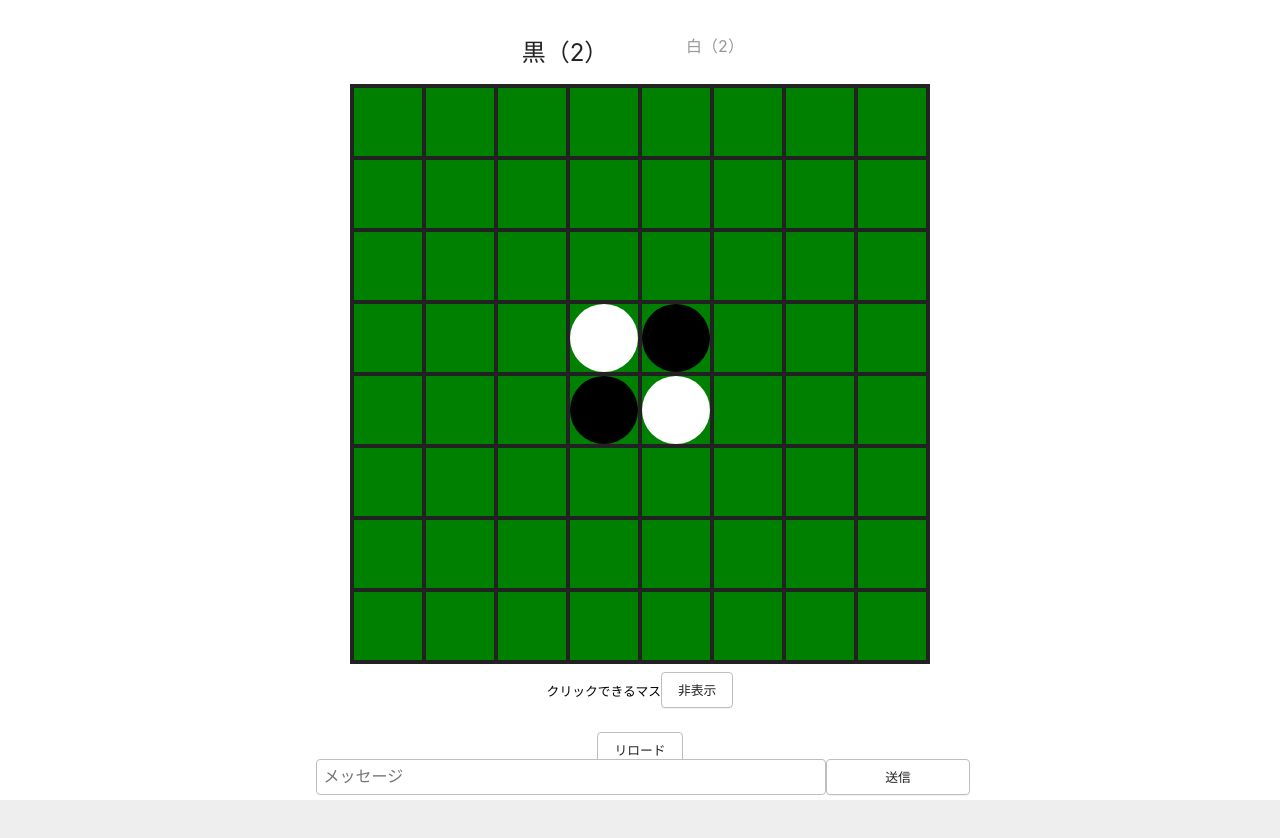
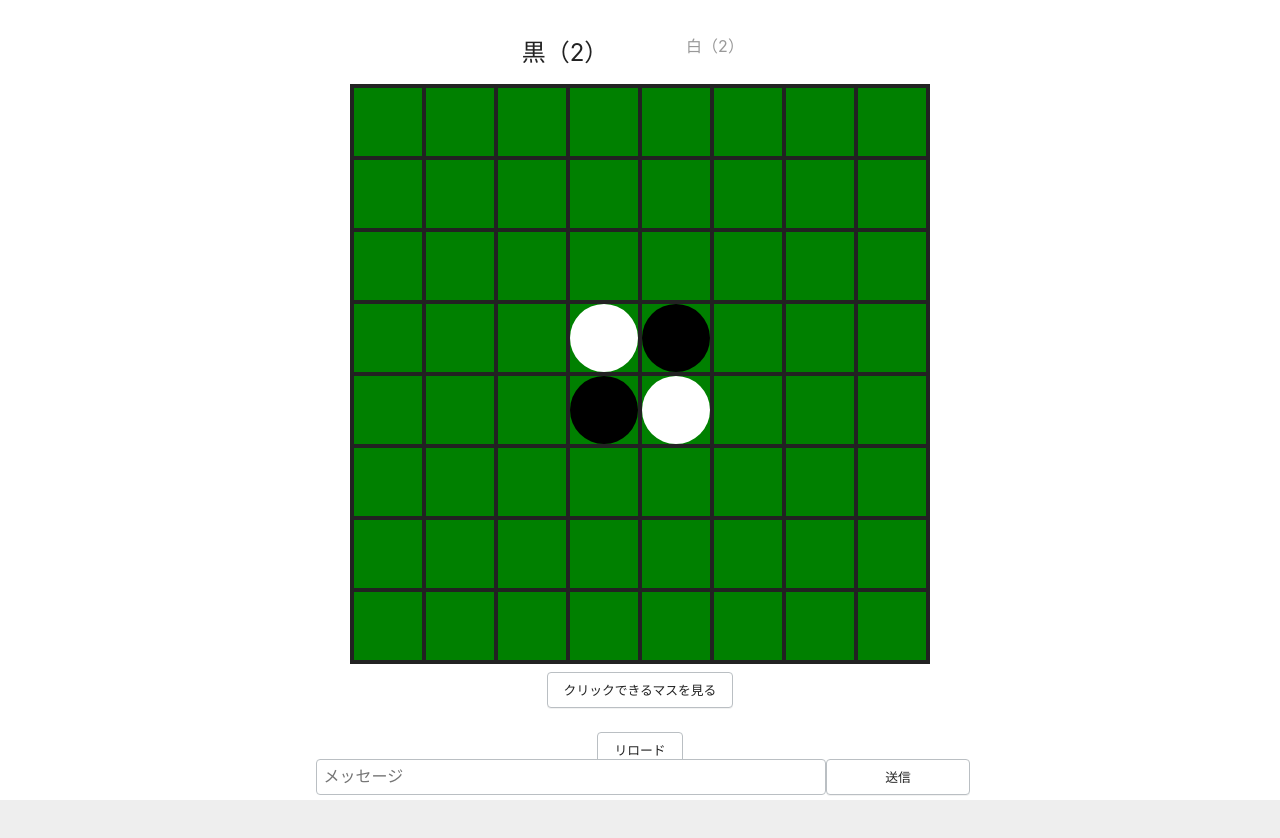
Before and after one commit to hiromi555/othello-socket-react, a React (Create React App) app in the folder frontend/: page / in a window 1280 px wide. Shown: the top 838 px of the page. Built offline with nearby package versions, Linux system fonts and the light colour scheme; no server answers.

Commit message:
クリックできるますボタンの変更

```diff
--- a/frontend/src/App.js
+++ b/frontend/src/App.js
@@ -17,6 +17,11 @@ function App() {
     const [count, setCount] = useState({ black: 2, white: 2 });
     const [pass, setPass] = useState(false);
     const [okCells, setOkCells] = useState(okList);
+    const [active, setActive] = useState(false);
+    //クリックできるマスの表示非表示
+    const ShowCells = () => {
+        setActive(true)
+    }
 
 //サーバーから届いた座標で石を置く
 useEffect(() => {
@@ -39,7 +44,8 @@ useEffect(() => {
         }else return false
     })
     //手番の切り替え
-    setMyTurn(!payload.turn)
+        setMyTurn(!payload.turn)
+        setActive(false)
      }
     )
     return () => {
@@ -99,8 +105,12 @@ useEffect(() => {
           size={size}
           othello={othello}
           okCells={okCells}
-          myTurn ={myTurn}
-         />
+          myTurn={myTurn}
+          active={active}
+          />
+         <div className="button-wrap -show">
+            <button className="button" onClick={ShowCells}>クリックできるマスを見る</button>
+         </div>
         <Reload />
      </div>
      <div className="App Mess">
--- a/frontend/src/othello/Board.js
+++ b/frontend/src/othello/Board.js
@@ -1,12 +1,12 @@
 import { Cell } from './Cell'
 import { useState } from 'react';
 
-export const Board = ({othello, okCells, myTurn, size}) => {
-const [active, setActive] = useState(false);
-//クリックできるマスの表示非表示
-const classToggle = () => {
-    setActive(pre=>!pre)
-}
+export const Board = ({othello, okCells, myTurn, size, active}) => {
+// const [active, setActive] = useState(false);
+// //クリックできるマスの表示非表示
+// const classToggle = () => {
+//     setActive(pre=>!pre)
+// }
 return (
    <>
     <div className='outline'>
@@ -26,9 +26,7 @@ return (
             </div>
           )}
         </div>
-         <div className="button-wrap -show">
-            クリックできるマス<button className="button" onClick={classToggle}>{active ? <span>表示</span> : <span>非表示</span>}</button>
-         </div>
+
     </>
   );
 }
```
Also changed, not shown: 7 other files (tests, documents, lock files or other folders).
